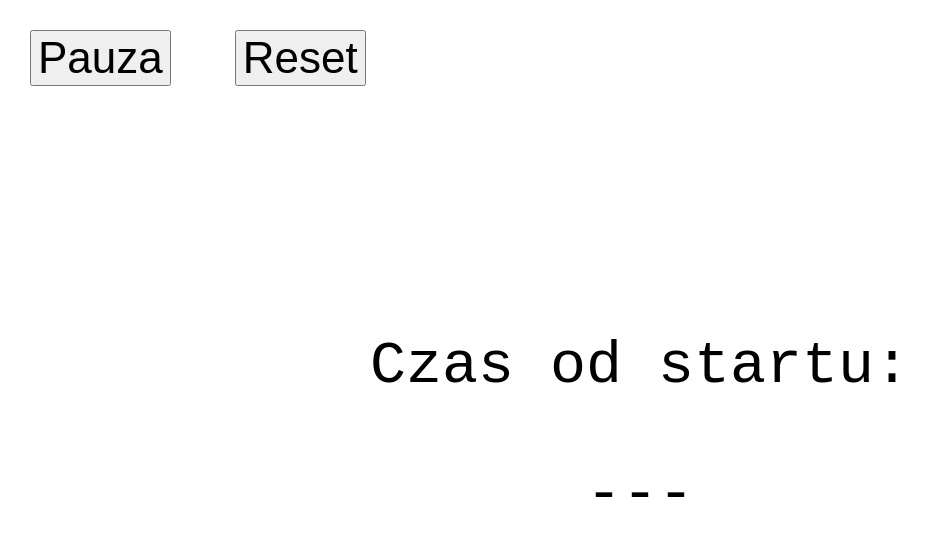
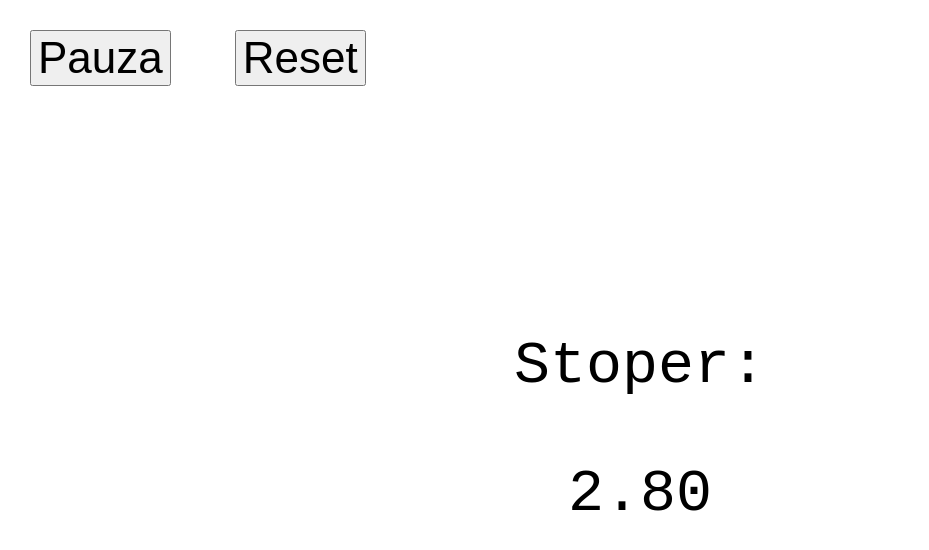
Before and after one commit to DawidKurkiewicz/stopwatch, a plain HTML site: page index.html in a window 1280 px wide. Both pictures are taken after a click on the button "Start". Shown: the whole page, without its empty margins (0-929 px from the left). Drawn offline with Linux system fonts and the light colour scheme.

Commit message:
uses toFixed"

```diff
--- a/index.html
+++ b/index.html
@@ -13,7 +13,7 @@
     <button class="main">Start</button>
     <button class="reset">Reset</button>
     <div class="time">
-        <p>Czas od startu:</p>
+        <p>Stoper:</p>
         <div>---</div>
     </div>
     <script src="script.js"></script>
--- a/script.js
+++ b/script.js
@@ -1,6 +1,6 @@
 const btnTime = document.querySelector(".main");
 const btnReset = document.querySelector(".reset");
-const panel = document.querySelector("time div");
+const panel = document.querySelector(".time div");
 
 let time = 0;
 let active = false
@@ -9,12 +9,17 @@ const timer = () => {
     if (!active) {
         active = !active
         btnTime.textContent = "Pauza";
-    setInterval(start, 10);
+        setInterval(start, 10);
     } else {
         active = !active
         btnTime.textContent = "Start";
     }
 }
 
+const start = () => {
+    time++
+    panel.textContent = (time / 100).toFixed(2)
+}
+
 btnTime.addEventListener("click", timer);
 btnReset.addEventListener("click", reset)
```
